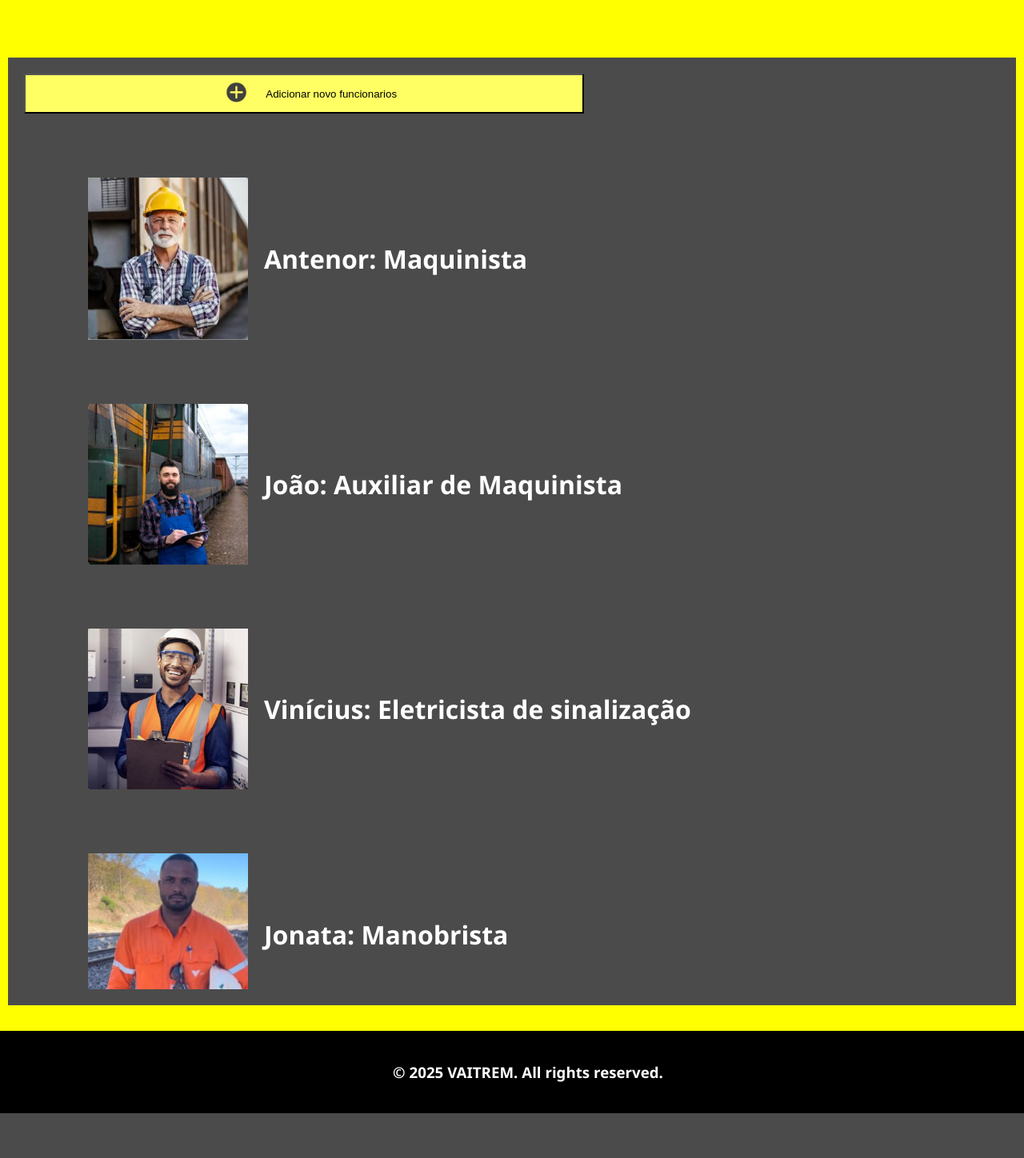
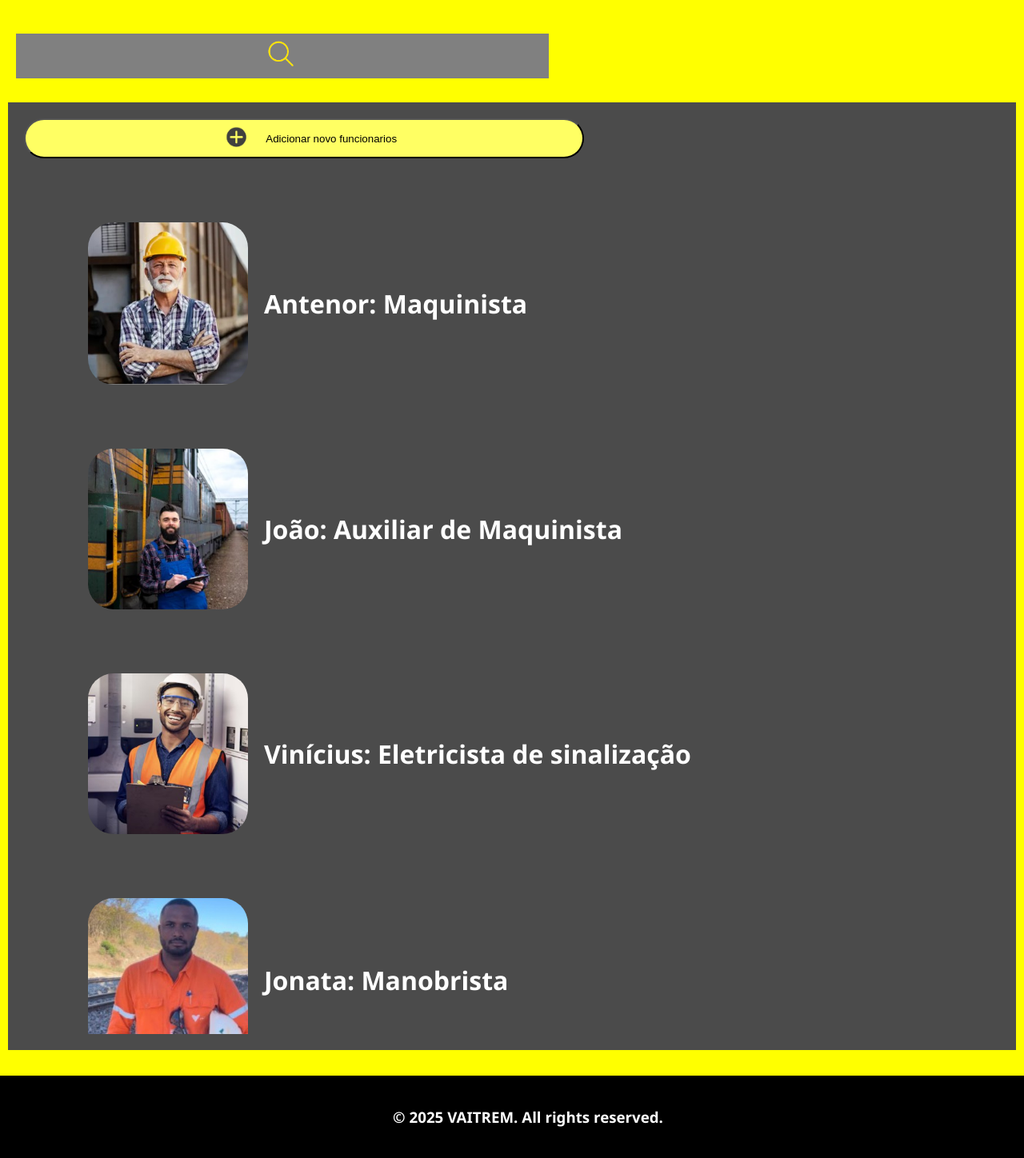
Before and after one commit to ViniciusTn/Aplicacao_do_mockup, a PHP site: page /private/gerenciadorFuncionarios.html in a window 1280 px wide. Shown: the whole page at 80% size. Before the commit the page ends 1392 px from the top, so only its background shows below. Run offline with PHP 8.4, Linux system fonts and the light colour scheme.

Commit message:
ADD - conserto da area de funcionarios

```diff
--- a/private/gerenciadorFuncionarios.html
+++ b/private/gerenciadorFuncionarios.html
@@ -11,6 +11,9 @@
     <header>
         <br>
         <div id="Navbar">
+
+            <div class="pesquisar"><img id="lupa" src="../assets/imgs/Pesquisar.png" alt="pesquisar"></div>
+
         </div>
     </header>
 
--- a/styles/Style.css
+++ b/styles/Style.css
@@ -83,6 +83,7 @@ a{
     width: 700px;
     height: 50px;
     background-color: rgb(255, 255, 99);
+    border-radius: 52px;
 }
 
 #arrumador{
@@ -100,6 +101,7 @@ a{
 .funcionariano{
     width: 200px;
     padding: 20px;
+    border-radius: 52px;
 }
 
 .adicionar{
@@ -113,3 +115,19 @@ a{
     height: 80%;
     scrollbar-color: yellow gray;
 }
+
+.pesquisar{
+    background-color: grey;
+}
+
+#lupa{
+    width: 15%;
+}
+
+.flexB{
+    display: flex;
+}
+
+#navbar{
+    display: flex;
+}
```
